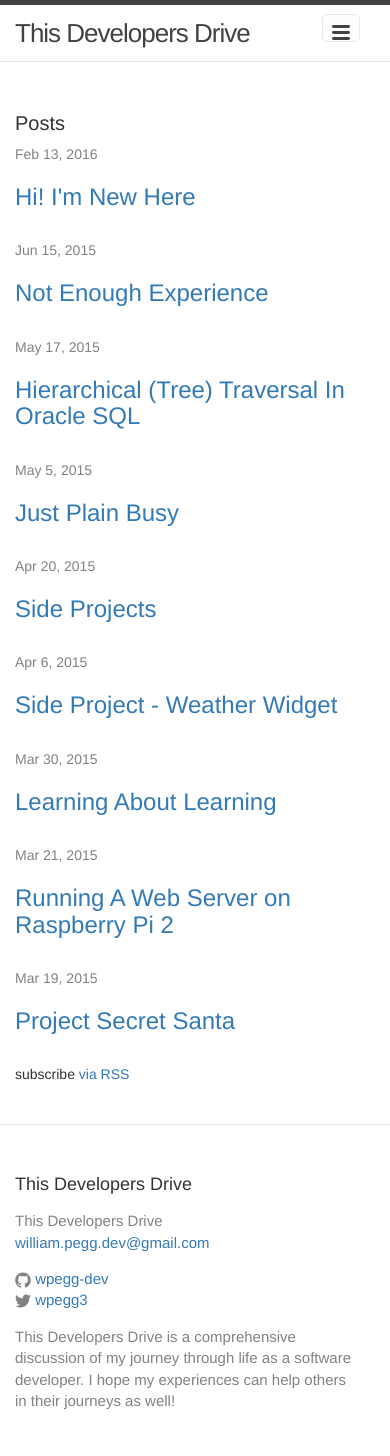
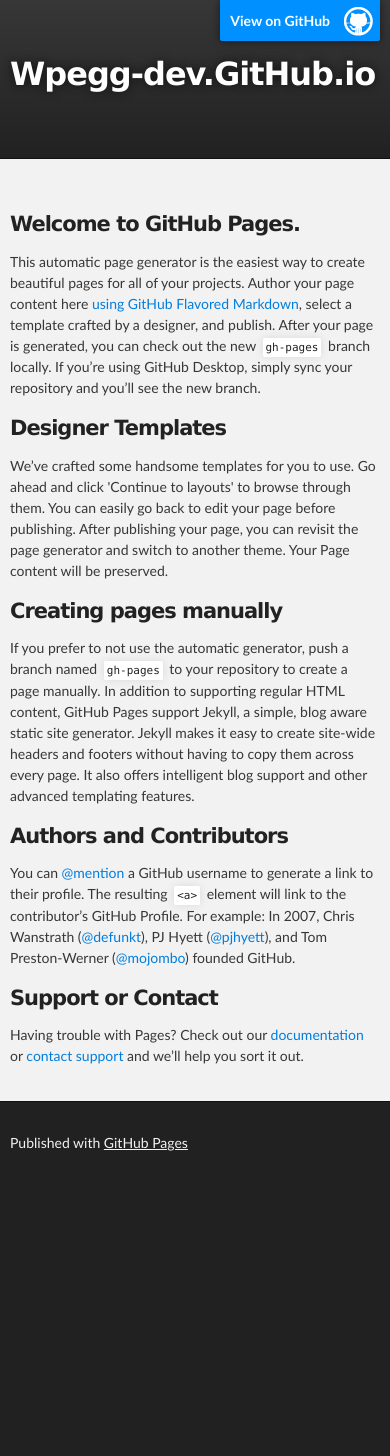
Before and after one commit to wpegg-dev/wpegg-dev.github.io, a Jekyll site: the page index.html, which Jekyll copies as it is, in a window 390 px wide. Built offline with Jekyll 4.4.1, drawn with Linux system fonts in a browser that asks for light colours; nearby versions of some CDN libraries; library files that are not in the unit come from our copies; after the commit the page ends 1188 px from its top, so only the background shows below that.

Commit message:
Replace master branch with page content via GitHub

```diff
--- a/index.html
+++ b/index.html
@@ -1,23 +1,77 @@
----
-layout: default
----
+<!DOCTYPE html>
+<html>
 
-<div class="home">
+  <head>
+    <meta charset='utf-8'>
+    <meta http-equiv="X-UA-Compatible" content="chrome=1">
+    <meta name="description" content="Wpegg-dev.GitHub.io : ">
 
-  <h1 class="page-heading">Posts</h1>
+    <link rel="stylesheet" type="text/css" media="screen" href="stylesheets/stylesheet.css">
 
-  <ul class="post-list">
-    {% for post in site.posts %}
-      <li>
-        <span class="post-meta">{{ post.date | date: "%b %-d, %Y" }}</span>
+    <title>Wpegg-dev.GitHub.io</title>
+  </head>
 
-        <h2>
-          <a class="post-link" href="{{ post.url | prepend: site.baseurl }}">{{ post.title }}</a>
-        </h2>
-      </li>
-    {% endfor %}
-  </ul>
+  <body>
 
-  <p class="rss-subscribe">subscribe <a href="{{ "/feed.xml" | prepend: site.baseurl }}">via RSS</a></p>
+    <!-- HEADER -->
+    <div id="header_wrap" class="outer">
+        <header class="inner">
+          <a id="forkme_banner" href="https://github.com/wpegg-dev">View on GitHub</a>
 
-</div>
+          <h1 id="project_title">Wpegg-dev.GitHub.io</h1>
+          <h2 id="project_tagline"></h2>
+
+        </header>
+    </div>
+
+    <!-- MAIN CONTENT -->
+    <div id="main_content_wrap" class="outer">
+      <section id="main_content" class="inner">
+        <h3>
+<a id="welcome-to-github-pages" class="anchor" href="#welcome-to-github-pages" aria-hidden="true"><span aria-hidden="true" class="octicon octicon-link"></span></a>Welcome to GitHub Pages.</h3>
+
+<p>This automatic page generator is the easiest way to create beautiful pages for all of your projects. Author your page content here <a href="https://guides.github.com/features/mastering-markdown/">using GitHub Flavored Markdown</a>, select a template crafted by a designer, and publish. After your page is generated, you can check out the new <code>gh-pages</code> branch locally. If you’re using GitHub Desktop, simply sync your repository and you’ll see the new branch.</p>
+
+<h3>
+<a id="designer-templates" class="anchor" href="#designer-templates" aria-hidden="true"><span aria-hidden="true" class="octicon octicon-link"></span></a>Designer Templates</h3>
+
+<p>We’ve crafted some handsome templates for you to use. Go ahead and click 'Continue to layouts' to browse through them. You can easily go back to edit your page before publishing. After publishing your page, you can revisit the page generator and switch to another theme. Your Page content will be preserved.</p>
+
+<h3>
+<a id="creating-pages-manually" class="anchor" href="#creating-pages-manually" aria-hidden="true"><span aria-hidden="true" class="octicon octicon-link"></span></a>Creating pages manually</h3>
+
+<p>If you prefer to not use the automatic generator, push a branch named <code>gh-pages</code> to your repository to create a page manually. In addition to supporting regular HTML content, GitHub Pages support Jekyll, a simple, blog aware static site generator. Jekyll makes it easy to create site-wide headers and footers without having to copy them across every page. It also offers intelligent blog support and other advanced templating features.</p>
+
+<h3>
+<a id="authors-and-contributors" class="anchor" href="#authors-and-contributors" aria-hidden="true"><span aria-hidden="true" class="octicon octicon-link"></span></a>Authors and Contributors</h3>
+
+<p>You can <a href="https://help.github.com/articles/basic-writing-and-formatting-syntax/#mentioning-users-and-teams" class="user-mention">@mention</a> a GitHub username to generate a link to their profile. The resulting <code>&lt;a&gt;</code> element will link to the contributor’s GitHub Profile. For example: In 2007, Chris Wanstrath (<a href="https://github.com/defunkt" class="user-mention">@defunkt</a>), PJ Hyett (<a href="https://github.com/pjhyett" class="user-mention">@pjhyett</a>), and Tom Preston-Werner (<a href="https://github.com/mojombo" class="user-mention">@mojombo</a>) founded GitHub.</p>
+
+<h3>
+<a id="support-or-contact" class="anchor" href="#support-or-contact" aria-hidden="true"><span aria-hidden="true" class="octicon octicon-link"></span></a>Support or Contact</h3>
+
+<p>Having trouble with Pages? Check out our <a href="https://help.github.com/pages">documentation</a> or <a href="https://github.com/contact">contact support</a> and we’ll help you sort it out.</p>
+      </section>
+    </div>
+
+    <!-- FOOTER  -->
+    <div id="footer_wrap" class="outer">
+      <footer class="inner">
+        <p>Published with <a href="https://pages.github.com">GitHub Pages</a></p>
+      </footer>
+    </div>
+
+              <script type="text/javascript">
+            var gaJsHost = (("https:" == document.location.protocol) ? "https://ssl." : "http://www.");
+            document.write(unescape("%3Cscript src='" + gaJsHost + "google-analytics.com/ga.js' type='text/javascript'%3E%3C/script%3E"));
+          </script>
+          <script type="text/javascript">
+            try {
+              var pageTracker = _gat._getTracker("UA-62095519-1");
+            pageTracker._trackPageview();
+            } catch(err) {}
+          </script>
+
+
+  </body>
+</html>
--- /dev/null
+++ b/javascripts/main.js
@@ -0,0 +1 @@
+console.log('This would be the main JS file.');
--- /dev/null
+++ b/stylesheets/github-light.css
@@ -0,0 +1,115 @@
+/*
+   Copyright 2014 GitHub Inc.
+
+   Licensed under the Apache License, Version 2.0 (the "License");
+   you may not use this file except in compliance with the License.
+   You may obtain a copy of the License at
+
+       http://www.apache.org/licenses/LICENSE-2.0
+
+   Unless required by applicable law or agreed to in writing, software
+   distributed under the License is distributed on an "AS IS" BASIS,
+   WITHOUT WARRANTIES OR CONDITIONS OF ANY KIND, either express or implied.
+   See the License for the specific language governing permissions and
+   limitations under the License.
+
+*/
+
+.pl-c /* comment */ {
+  color: #969896;
+}
+
+.pl-c1      /* constant, markup.raw, meta.diff.header, meta.module-reference, meta.property-name, support, support.constant, support.variable, variable.other.constant */,
+.pl-s .pl-v /* string variable */ {
+  color: #0086b3;
+}
+
+.pl-e  /* entity */,
+.pl-en /* entity.name */ {
+  color: #795da3;
+}
+
+.pl-s .pl-s1 /* string source */,
+.pl-smi      /* storage.modifier.import, storage.modifier.package, storage.type.java, variable.other, variable.parameter.function */ {
+  color: #333;
+}
+
+.pl-ent /* entity.name.tag */ {
+  color: #63a35c;
+}
+
+.pl-k /* keyword, storage, storage.type */ {
+  color: #a71d5d;
+}
+
+.pl-pds              /* punctuation.definition.string, string.regexp.character-class */,
+.pl-s                /* string */,
+.pl-s .pl-pse .pl-s1 /* string punctuation.section.embedded source */,
+.pl-sr               /* string.regexp */,
+.pl-sr .pl-cce       /* string.regexp constant.character.escape */,
+.pl-sr .pl-sra       /* string.regexp string.regexp.arbitrary-repitition */,
+.pl-sr .pl-sre       /* string.regexp source.ruby.embedded */ {
+  color: #183691;
+}
+
+.pl-v /* variable */ {
+  color: #ed6a43;
+}
+
+.pl-id /* invalid.deprecated */ {
+  color: #b52a1d;
+}
+
+.pl-ii /* invalid.illegal */ {
+  background-color: #b52a1d;
+  color: #f8f8f8;
+}
+
+.pl-sr .pl-cce /* string.regexp constant.character.escape */ {
+  color: #63a35c;
+  font-weight: bold;
+}
+
+.pl-ml /* markup.list */ {
+  color: #693a17;
+}
+
+.pl-mh        /* markup.heading */,
+.pl-mh .pl-en /* markup.heading entity.name */,
+.pl-ms        /* meta.separator */ {
+  color: #1d3e81;
+  font-weight: bold;
+}
+
+.pl-mq /* markup.quote */ {
+  color: #008080;
+}
+
+.pl-mi /* markup.italic */ {
+  color: #333;
+  font-style: italic;
+}
+
+.pl-mb /* markup.bold */ {
+  color: #333;
+  font-weight: bold;
+}
+
+.pl-md /* markup.deleted, meta.diff.header.from-file */ {
+  background-color: #ffecec;
+  color: #bd2c00;
+}
+
+.pl-mi1 /* markup.inserted, meta.diff.header.to-file */ {
+  background-color: #eaffea;
+  color: #55a532;
+}
+
+.pl-mdr /* meta.diff.range */ {
+  color: #795da3;
+  font-weight: bold;
+}
+
+.pl-mo /* meta.output */ {
+  color: #1d3e81;
+}
--- /dev/null
+++ b/stylesheets/stylesheet.css
@@ -0,0 +1,425 @@
+/*******************************************************************************
+Slate Theme for GitHub Pages
+by Jason Costello, @jsncostello
+*******************************************************************************/
+
+@import url(github-light.css);
+
+/*******************************************************************************
+MeyerWeb Reset
+*******************************************************************************/
+
+html, body, div, span, applet, object, iframe,
+h1, h2, h3, h4, h5, h6, p, blockquote, pre,
+a, abbr, acronym, address, big, cite, code,
+del, dfn, em, img, ins, kbd, q, s, samp,
+small, strike, strong, sub, sup, tt, var,
+b, u, i, center,
+dl, dt, dd, ol, ul, li,
+fieldset, form, label, legend,
+table, caption, tbody, tfoot, thead, tr, th, td,
+article, aside, canvas, details, embed,
+figure, figcaption, footer, header, hgroup,
+menu, nav, output, ruby, section, summary,
+time, mark, audio, video {
+  margin: 0;
+  padding: 0;
+  border: 0;
+  font: inherit;
+  vertical-align: baseline;
+}
+
+/* HTML5 display-role reset for older browsers */
+article, aside, details, figcaption, figure,
+footer, header, hgroup, menu, nav, section {
+  display: block;
+}
+
+ol, ul {
+  list-style: none;
+}
+
+table {
+  border-collapse: collapse;
+  border-spacing: 0;
+}
+
+/*******************************************************************************
+Theme Styles
+*******************************************************************************/
+
+body {
+  box-sizing: border-box;
+  color:#373737;
+  background: #212121;
+  font-size: 16px;
+  font-family: 'Myriad Pro', Calibri, Helvetica, Arial, sans-serif;
+  line-height: 1.5;
+  -webkit-font-smoothing: antialiased;
+}
+
+h1, h2, h3, h4, h5, h6 {
+  margin: 10px 0;
+  font-weight: 700;
+  color:#222222;
+  font-family: 'Lucida Grande', 'Calibri', Helvetica, Arial, sans-serif;
+  letter-spacing: -1px;
+}
+
+h1 {
+  font-size: 36px;
+  font-weight: 700;
+}
+
+h2 {
+  padding-bottom: 10px;
+  font-size: 32px;
+  background: url('../images/bg_hr.png') repeat-x bottom;
+}
+
+h3 {
+  font-size: 24px;
+}
+
+h4 {
+  font-size: 21px;
+}
+
+h5 {
+  font-size: 18px;
+}
+
+h6 {
+  font-size: 16px;
+}
+
+p {
+  margin: 10px 0 15px 0;
+}
+
+footer p {
+  color: #f2f2f2;
+}
+
+a {
+  text-decoration: none;
+  color: #007edf;
+  text-shadow: none;
+
+  transition: color 0.5s ease;
+  transition: text-shadow 0.5s ease;
+  -webkit-transition: color 0.5s ease;
+  -webkit-transition: text-shadow 0.5s ease;
+  -moz-transition: color 0.5s ease;
+  -moz-transition: text-shadow 0.5s ease;
+  -o-transition: color 0.5s ease;
+  -o-transition: text-shadow 0.5s ease;
+  -ms-transition: color 0.5s ease;
+  -ms-transition: text-shadow 0.5s ease;
+}
+
+a:hover, a:focus {text-decoration: underline;}
+
+footer a {
+  color: #F2F2F2;
+  text-decoration: underline;
+}
+
+em {
+  font-style: italic;
+}
+
+strong {
+  font-weight: bold;
+}
+
+img {
+  position: relative;
+  margin: 0 auto;
+  max-width: 739px;
+  padding: 5px;
+  margin: 10px 0 10px 0;
+  border: 1px solid #ebebeb;
+
+  box-shadow: 0 0 5px #ebebeb;
+  -webkit-box-shadow: 0 0 5px #ebebeb;
+  -moz-box-shadow: 0 0 5px #ebebeb;
+  -o-box-shadow: 0 0 5px #ebebeb;
+  -ms-box-shadow: 0 0 5px #ebebeb;
+}
+
+p img {
+  display: inline;
+  margin: 0;
+  padding: 0;
+  vertical-align: middle;
+  text-align: center;
+  border: none;
+}
+
+pre, code {
+  width: 100%;
+  color: #222;
+  background-color: #fff;
+
+  font-family: Monaco, "Bitstream Vera Sans Mono", "Lucida Console", Terminal, monospace;
+  font-size: 14px;
+
+  border-radius: 2px;
+  -moz-border-radius: 2px;
+  -webkit-border-radius: 2px;
+}
+
+pre {
+  width: 100%;
+  padding: 10px;
+  box-shadow: 0 0 10px rgba(0,0,0,.1);
+  overflow: auto;
+}
+
+code {
+  padding: 3px;
+  margin: 0 3px;
+  box-shadow: 0 0 10px rgba(0,0,0,.1);
+}
+
+pre code {
+  display: block;
+  box-shadow: none;
+}
+
+blockquote {
+  color: #666;
+  margin-bottom: 20px;
+  padding: 0 0 0 20px;
+  border-left: 3px solid #bbb;
+}
+
+
+ul, ol, dl {
+  margin-bottom: 15px
+}
+
+ul {
+  list-style-position: inside;
+  list-style: disc;
+  padding-left: 20px;
+}
+
+ol {
+  list-style-position: inside;
+  list-style: decimal;
+  padding-left: 20px;
+}
+
+dl dt {
+  font-weight: bold;
+}
+
+dl dd {
+  padding-left: 20px;
+  font-style: italic;
+}
+
+dl p {
+  padding-left: 20px;
+  font-style: italic;
+}
+
+hr {
+  height: 1px;
+  margin-bottom: 5px;
+  border: none;
+  background: url('../images/bg_hr.png') repeat-x center;
+}
+
+table {
+  border: 1px solid #373737;
+  margin-bottom: 20px;
+  text-align: left;
+ }
+
+th {
+  font-family: 'Lucida Grande', 'Helvetica Neue', Helvetica, Arial, sans-serif;
+  padding: 10px;
+  background: #373737;
+  color: #fff;
+ }
+
+td {
+  padding: 10px;
+  border: 1px solid #373737;
+ }
+
+form {
+  background: #f2f2f2;
+  padding: 20px;
+}
+
+/*******************************************************************************
+Full-Width Styles
+*******************************************************************************/
+
+.outer {
+  width: 100%;
+}
+
+.inner {
+  position: relative;
+  max-width: 640px;
+  padding: 20px 10px;
+  margin: 0 auto;
+}
+
+#forkme_banner {
+  display: block;
+  position: absolute;
+  top:0;
+  right: 10px;
+  z-index: 10;
+  padding: 10px 50px 10px 10px;
+  color: #fff;
+  background: url('../images/blacktocat.png') #0090ff no-repeat 95% 50%;
+  font-weight: 700;
+  box-shadow: 0 0 10px rgba(0,0,0,.5);
+  border-bottom-left-radius: 2px;
+  border-bottom-right-radius: 2px;
+}
+
+#header_wrap {
+  background: #212121;
+  background: -moz-linear-gradient(top, #373737, #212121);
+  background: -webkit-linear-gradient(top, #373737, #212121);
+  background: -ms-linear-gradient(top, #373737, #212121);
+  background: -o-linear-gradient(top, #373737, #212121);
+  background: linear-gradient(top, #373737, #212121);
+}
+
+#header_wrap .inner {
+  padding: 50px 10px 30px 10px;
+}
+
+#project_title {
+  margin: 0;
+  color: #fff;
+  font-size: 42px;
+  font-weight: 700;
+  text-shadow: #111 0px 0px 10px;
+}
+
+#project_tagline {
+  color: #fff;
+  font-size: 24px;
+  font-weight: 300;
+  background: none;
+  text-shadow: #111 0px 0px 10px;
+}
+
+#downloads {
+  position: absolute;
+  width: 210px;
+  z-index: 10;
+  bottom: -40px;
+  right: 0;
+  height: 70px;
+  background: url('../images/icon_download.png') no-repeat 0% 90%;
+}
+
+.zip_download_link {
+  display: block;
+  float: right;
+  width: 90px;
+  height:70px;
+  text-indent: -5000px;
+  overflow: hidden;
+  background: url(../images/sprite_download.png) no-repeat bottom left;
+}
+
+.tar_download_link {
+  display: block;
+  float: right;
+  width: 90px;
+  height:70px;
+  text-indent: -5000px;
+  overflow: hidden;
+  background: url(../images/sprite_download.png) no-repeat bottom right;
+  margin-left: 10px;
+}
+
+.zip_download_link:hover {
+  background: url(../images/sprite_download.png) no-repeat top left;
+}
+
+.tar_download_link:hover {
+  background: url(../images/sprite_download.png) no-repeat top right;
+}
+
+#main_content_wrap {
+  background: #f2f2f2;
+  border-top: 1px solid #111;
+  border-bottom: 1px solid #111;
+}
+
+#main_content {
+  padding-top: 40px;
+}
+
+#footer_wrap {
+  background: #212121;
+}
+
+
+
+/*******************************************************************************
+Small Device Styles
+*******************************************************************************/
+
+@media screen and (max-width: 480px) {
+  body {
+    font-size:14px;
+  }
+
+  #downloads {
+    display: none;
+  }
+
+  .inner {
+    min-width: 320px;
+    max-width: 480px;
+  }
+
+  #project_title {
+  font-size: 32px;
+  }
+
+  h1 {
+    font-size: 28px;
+  }
+
+  h2 {
+    font-size: 24px;
+  }
+
+  h3 {
+    font-size: 21px;
+  }
+
+  h4 {
+    font-size: 18px;
+  }
+
+  h5 {
+    font-size: 14px;
+  }
+
+  h6 {
+    font-size: 12px;
+  }
+
+  code, pre {
+    min-width: 320px;
+    max-width: 480px;
+    font-size: 11px;
+  }
+
+}
```
Also changed, not shown: params.json (added, +1 -0 lines), images/bg_hr.png (added), images/blacktocat.png (added), images/icon_download.png (added), images/sprite_download.png (added).
